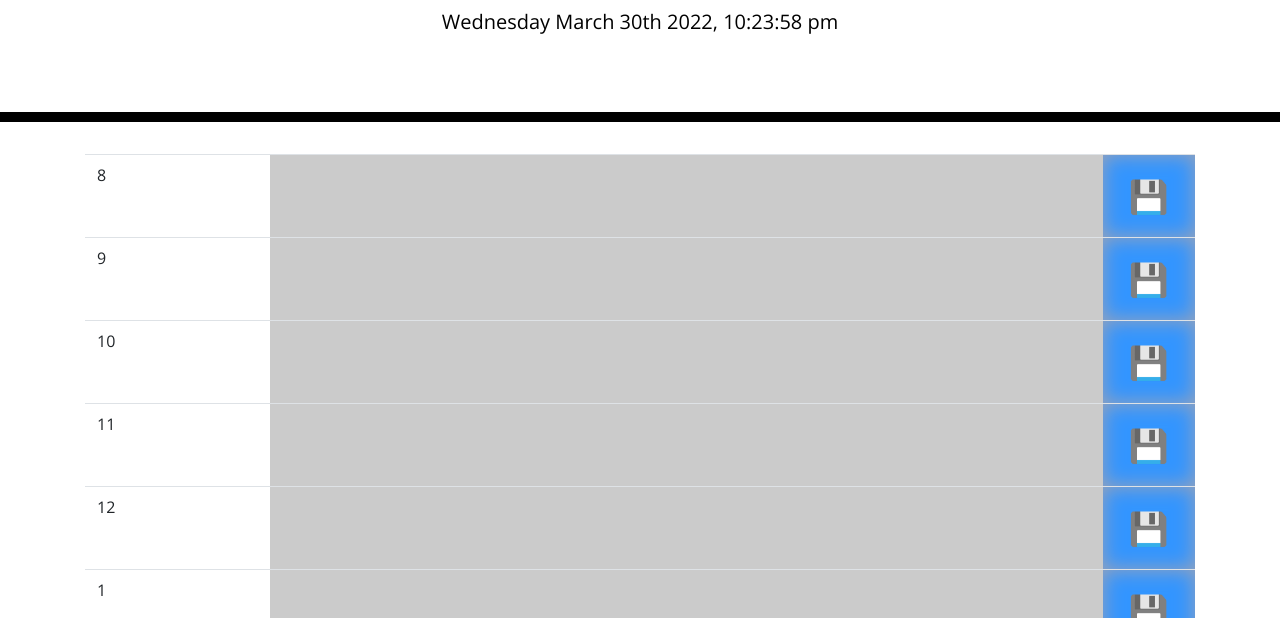
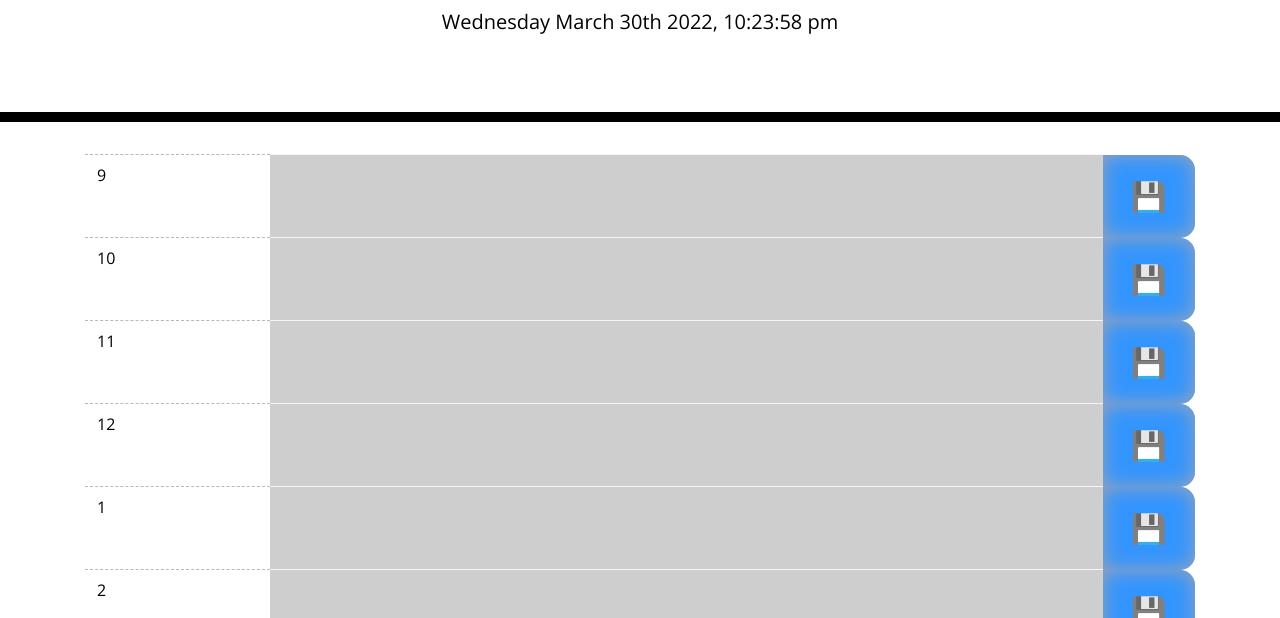
Before and after one commit to JoeChristianson/WorkdayScheduler, a plain HTML site: page index.html in a window 1280 px wide. Shown: the part 182-800 px from the top of the page. Drawn offline with nearby package versions, Linux system fonts and the light colour scheme.

Commit message:
added some comments, changed some border styling

```diff
--- a/assets/scripts/script.js
+++ b/assets/scripts/script.js
@@ -1,10 +1,13 @@
-const [start,end] = [8,18];
+// Use 24 hour not 12 hour for values
+const [start,end] = [9,18];
 
 const tbody = $("tbody");
 const currentTime = moment();
 const currentDayEl = $("#currentDay")
+// Rendered in header
 const currentDayText = currentTime.format("dddd MMMM Do YYYY, h:mm:ss a")
 currentDayEl.text(currentDayText);
+// Need to round down to whole number for the for loop below
 const currentHour = Math.floor(currentTime.hour());
 let schedule = JSON.parse(localStorage.getItem("schedule"))||{};
 
@@ -23,7 +26,8 @@ for (i=start;i<end;i++){
     }
     const row = $("<tr>");
     const hour = $("<td>");
-    hour.addClass("col-2");
+    hour.addClass("col-2 hour");
+    // displays 12 at noon, converts to 12 hour measurement for display
     hour.text(i===12?12:i%12);
     hour.data("hour",i)
     const item = $("<td>");
@@ -32,6 +36,7 @@ for (i=start;i<end;i++){
     input.addClass(color)
     input.addClass("col-12")
     input.attr("data-hour",i)
+    // schedule is an object taken from local storage. Keys are integers, values are strings
     input.val(schedule[i])
     item.append(input)
     const saveBtn = $("<td>");
@@ -51,7 +56,6 @@ tbody.on("click",".custom-save-btn",(e)=>{
 })
 
 function save(hour){
-    console.log(hour)
     const el = $("textarea[data-hour='"+hour+"']")
     const text = el.val()
     schedule[hour]=text;
--- a/assets/styles/style.css
+++ b/assets/styles/style.css
@@ -23,10 +23,6 @@ body {
     border-bottom: 10px solid black;
   }
 
-  .description {
-    white-space: pre-wrap;
-  }
-
   .time-block {
     text-align: center;
     border-radius: 15px;
@@ -41,7 +37,7 @@ body {
   .hour {
     background-color: #ffffff;
     color: #000000;
-    border-top: 1px dashed #000000;
+    border-top: 1px dashed #b8b8b8 !important;
   }
 
   .past {
@@ -59,26 +55,20 @@ body {
     color: white;
   }
 
+  /* gets darker based on level of interaction */
   td.item{
     padding: 0px;
-    opacity: .85;
+    opacity: .8;
+    transition: all 0.7s ease-in-out;
+    border-top: 1px solid whitesmoke;
+    white-space: pre-wrap;
   }
 
+  td.item:hover{
+    opacity: .9;
+  }
   td.item:focus-within{
     opacity: 1;
-  }
-
-  .saveBtn {
-    border-left: 1px solid black;
-    border-top-right-radius: 15px;
-    border-bottom-right-radius: 15px;
-    background-color: #06aed5;
-    color: white;
-  }
-
-  .saveBtn i:hover {
-    font-size: 20px;
-    transition: all 0.3s ease-in-out;
   }
 
   .custom-save-btn{
@@ -86,10 +76,14 @@ body {
     vertical-align: middle !important;
     box-shadow: 0px 0px 20px rgb(134, 141, 164) inset;
     opacity: .8;
-    font-size:2rem;
+    font-size:1.8rem;
+    border-top-right-radius: 15px;
+    border-bottom-right-radius: 15px;
+    border:none !important;
   }
   .custom-save-btn:hover{
     box-sizing: border-box;
     opacity: 1;
-
+    font-size: 2rem;
+    transition: all 0.3s ease-in-out;
   }
```
Also changed, not shown: index.html (+2 -0 lines), 1 other file.
